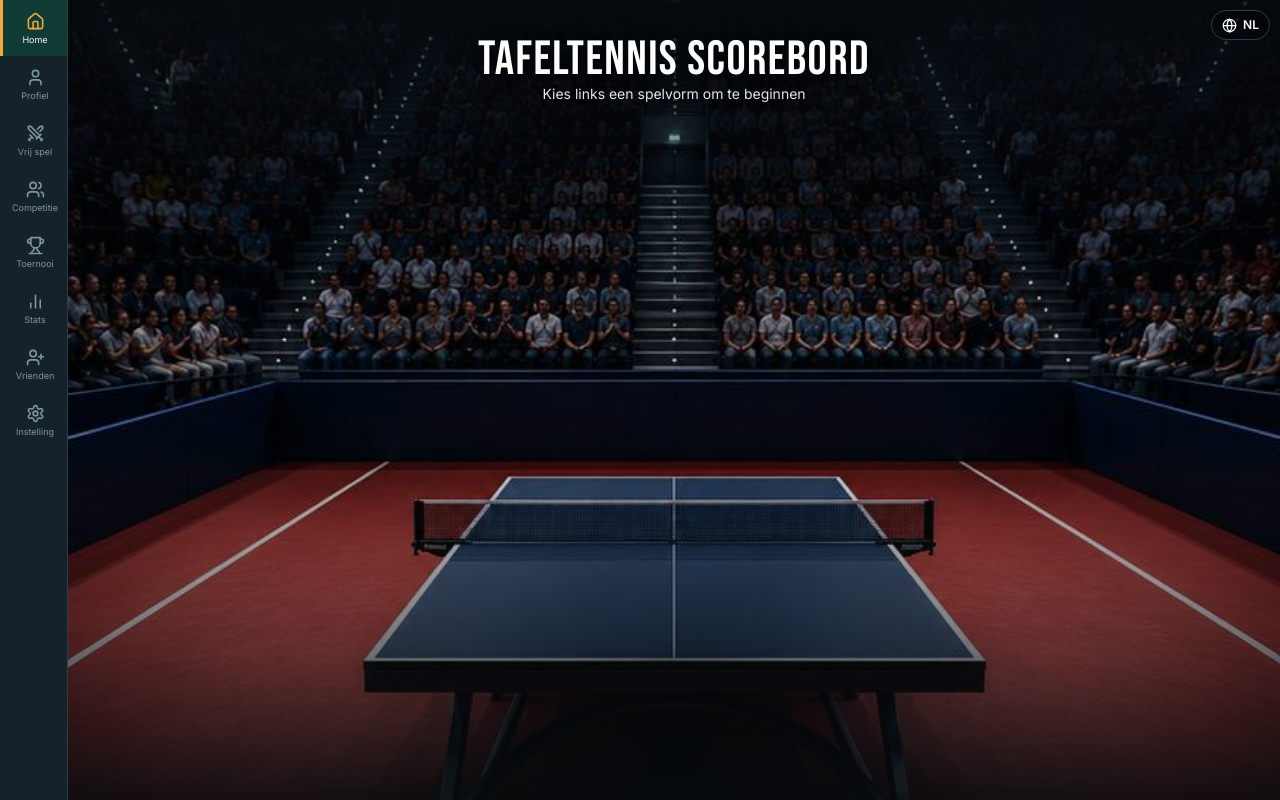
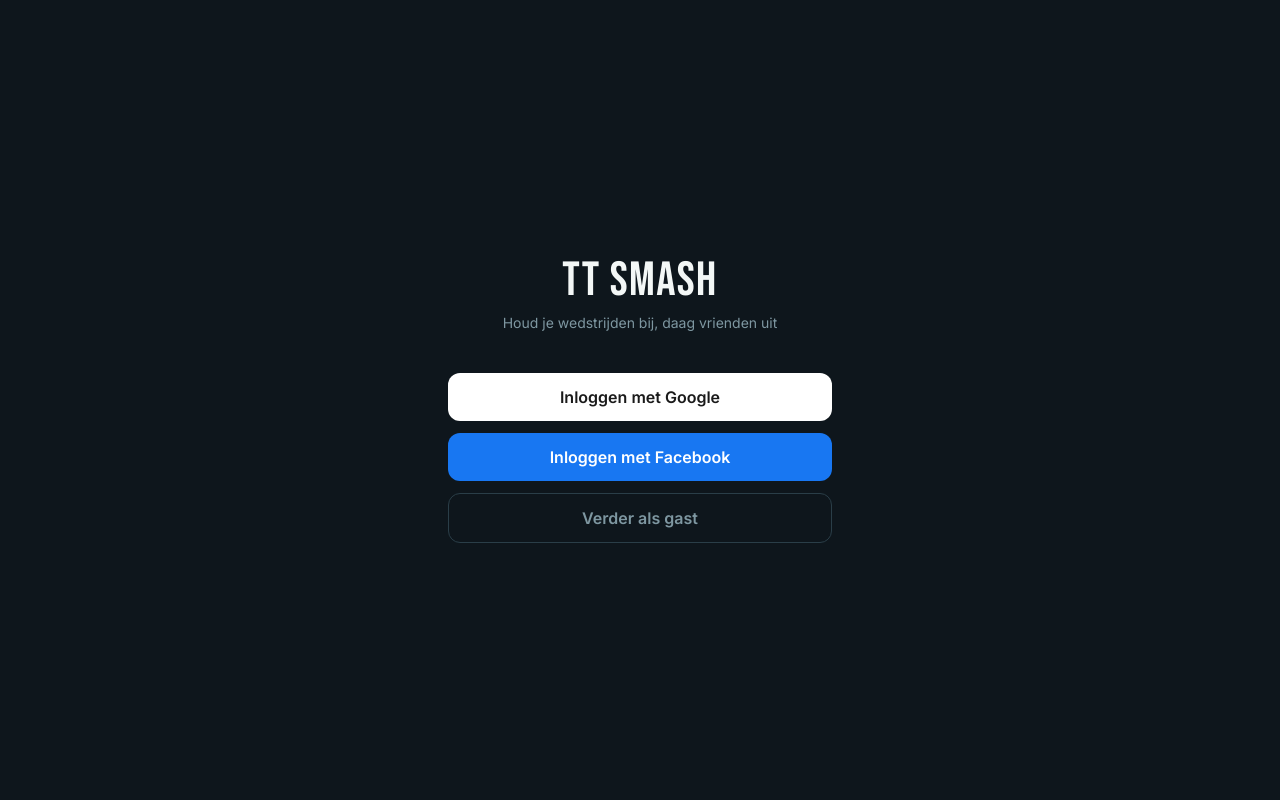
Before and after one commit to mthskln/TTSmash, a React (Vite) app: page / in a window 1280 px wide. Built offline with nearby package versions, Linux system fonts and the light colour scheme.

Commit message:
Add files via upload

```diff
--- a/package.json
+++ b/package.json
@@ -12,7 +12,8 @@
     "react": "^18.3.1",
     "react-dom": "^18.3.1",
     "lucide-react": "^0.383.0",
-    "recharts": "^2.12.7"
+    "recharts": "^2.12.7",
+    "@supabase/supabase-js": "^2.45.0"
   },
   "devDependencies": {
     "@vitejs/plugin-react": "^4.3.1",
--- a/public/privacy.html
+++ b/public/privacy.html
@@ -66,7 +66,7 @@
   <h2>Jouw rechten</h2>
   <p>
     Je kan op elk moment vragen om inzage in, correctie van, of verwijdering van je gegevens.
-    Neem hiervoor contact op via: <strong>[mthskln@gmail.com]</strong>.
+    Neem hiervoor contact op via: <strong>[jouw e-mailadres hier]</strong>.
   </p>
 
   <h2>Wijzigingen</h2>
--- a/src/App.jsx
+++ b/src/App.jsx
@@ -8,6 +8,7 @@ import {
 import {
   BarChart, Bar, LineChart, Line, XAxis, YAxis, CartesianGrid, Tooltip, ResponsiveContainer,
 } from 'recharts';
+import { supabase } from './supabaseClient';
 
 /* ============================= DESIGN TOKENS ============================= */
 const C = {
@@ -93,6 +94,7 @@ const TRANSLATIONS = {
   en: {
     nav_home: 'Home', nav_freeplay: 'Free play', nav_competition: 'Competition', nav_tournament: 'Tournament', nav_stats: 'Stats', nav_settings: 'Settings',
     home_title: 'Table Tennis Scoreboard', home_subtitle: 'Pick a game mode on the left to get started',
+    auth_subtitle: 'Track your matches, compete with friends', auth_google: 'Sign in with Google', auth_facebook: 'Sign in with Facebook', auth_guest: 'Continue as guest',
     news_badge: 'LIVE RESULTS',
     settings_title: 'Settings', settings_toss_label: 'Coin toss for serve', settings_toss_desc: 'Flip a coin before each match to decide who serves first.',
     settings_voice_label: 'Voice control for points', settings_voice_desc: "Say a player's name, or 'left'/'right', to award a point while playing.",
@@ -163,6 +165,7 @@ const TRANSLATIONS = {
   fr: {
     nav_home: 'Accueil', nav_freeplay: 'Partie libre', nav_competition: 'Compétition', nav_tournament: 'Tournoi', nav_stats: 'Stats', nav_settings: 'Réglages',
     home_title: 'Tableau de score tennis de table', home_subtitle: 'Choisissez un mode de jeu à gauche pour commencer',
+    auth_subtitle: 'Suis tes matchs, défie tes amis', auth_google: 'Se connecter avec Google', auth_facebook: 'Se connecter avec Facebook', auth_guest: 'Continuer en tant qu\'invité',
     news_badge: 'RÉSULTATS EN DIRECT',
     settings_title: 'Réglages', settings_toss_label: 'Tirage au sort pour le service', settings_toss_desc: 'Tirer à pile ou face avant chaque match pour savoir qui sert en premier.',
     settings_voice_label: 'Reconnaissance vocale des points', settings_voice_desc: "Dites le nom d'un joueur, ou « gauche »/« droite », pour attribuer un point en jouant.",
@@ -233,6 +236,7 @@ const TRANSLATIONS = {
   nl: {
     nav_home: 'Home', nav_freeplay: 'Vrij spel', nav_competition: 'Competitie', nav_tournament: 'Toernooi', nav_stats: 'Stats', nav_settings: 'Instelling',
     home_title: 'Tafeltennis Scorebord', home_subtitle: 'Kies links een spelvorm om te beginnen',
+    auth_subtitle: 'Houd je wedstrijden bij, daag vrienden uit', auth_google: 'Inloggen met Google', auth_facebook: 'Inloggen met Facebook', auth_guest: 'Verder als gast',
     news_badge: 'LIVE UITSLAGEN',
     settings_title: 'Instellingen', settings_toss_label: 'Muntworp voor opslag', settings_toss_desc: 'Voor elke wedstrijd eerst een coinflip om te bepalen wie mag serveren.',
     settings_voice_label: 'Spraakherkenning voor punten', settings_voice_desc: "Zeg een naam, of 'links'/'rechts', om tijdens het spelen een punt toe te kennen.",
@@ -303,6 +307,7 @@ const TRANSLATIONS = {
   ru: {
     nav_home: 'Главная', nav_freeplay: 'Свободная игра', nav_competition: 'Лига', nav_tournament: 'Турнир', nav_stats: 'Стат.', nav_settings: 'Настройки',
     home_title: 'Табло настольного тенниса', home_subtitle: 'Выберите режим игры слева, чтобы начать',
+    auth_subtitle: 'Отслеживай матчи, соревнуйся с друзьями', auth_google: 'Войти через Google', auth_facebook: 'Войти через Facebook', auth_guest: 'Продолжить как гость',
     news_badge: 'ПОСЛЕДНИЕ РЕЗУЛЬТАТЫ',
     settings_title: 'Настройки', settings_toss_label: 'Жребий на подачу', settings_toss_desc: 'Перед каждым матчем подбрасывать монету, чтобы решить, кто подаёт первым.',
     settings_voice_label: 'Голосовое управление очками', settings_voice_desc: 'Произнесите имя игрока или «слева»/«справа», чтобы засчитать очко во время игры.',
@@ -373,6 +378,7 @@ const TRANSLATIONS = {
   zh: {
     nav_home: '首页', nav_freeplay: '自由对战', nav_competition: '联赛', nav_tournament: '锦标赛', nav_stats: '统计', nav_settings: '设置',
     home_title: '乒乓球计分板', home_subtitle: '在左侧选择一种玩法开始',
+    auth_subtitle: '记录比赛，与好友一较高下', auth_google: '使用 Google 登录', auth_facebook: '使用 Facebook 登录', auth_guest: '以访客身份继续',
     news_badge: '最新战报',
     settings_title: '设置', settings_toss_label: '掷硬币决定发球', settings_toss_desc: '每场比赛开始前掷硬币，决定谁先发球。',
     settings_voice_label: '语音记分', settings_voice_desc: '说出选手姓名，或说"左"/"右"，即可在比赛中记一分。',
@@ -443,6 +449,7 @@ const TRANSLATIONS = {
   es: {
     nav_home: 'Inicio', nav_freeplay: 'Juego libre', nav_competition: 'Liga', nav_tournament: 'Torneo', nav_stats: 'Stats', nav_settings: 'Ajustes',
     home_title: 'Marcador de Tenis de Mesa', home_subtitle: 'Elige un modo de juego a la izquierda para empezar',
+    auth_subtitle: 'Registra tus partidos, compite con amigos', auth_google: 'Iniciar sesión con Google', auth_facebook: 'Iniciar sesión con Facebook', auth_guest: 'Continuar como invitado',
     news_badge: 'ÚLTIMOS RESULTADOS',
     settings_title: 'Ajustes', settings_toss_label: 'Sorteo para el saque', settings_toss_desc: 'Lanzar una moneda antes de cada partido para decidir quién saca primero.',
     settings_voice_label: 'Control por voz de los puntos', settings_voice_desc: 'Di el nombre de un jugador, o "izquierda"/"derecha", para anotar un punto mientras juegas.',
@@ -513,6 +520,7 @@ const TRANSLATIONS = {
   pt: {
     nav_home: 'Início', nav_freeplay: 'Jogo livre', nav_competition: 'Liga', nav_tournament: 'Torneio', nav_stats: 'Stats', nav_settings: 'Definições',
     home_title: 'Marcador de Ténis de Mesa', home_subtitle: 'Escolha um modo de jogo à esquerda para começar',
+    auth_subtitle: 'Regista as tuas partidas, compete com amigos', auth_google: 'Iniciar sessão com Google', auth_facebook: 'Iniciar sessão com Facebook', auth_guest: 'Continuar como convidado',
     news_badge: 'ÚLTIMOS RESULTADOS',
     settings_title: 'Definições', settings_toss_label: 'Sorteio para o serviço', settings_toss_desc: 'Lançar uma moeda antes de cada jogo para decidir quem serve primeiro.',
     settings_voice_label: 'Controlo por voz dos pontos', settings_voice_desc: 'Diga o nome de um jogador, ou "esquerda"/"direita", para marcar um ponto durante o jogo.',
@@ -583,6 +591,7 @@ const TRANSLATIONS = {
   ja: {
     nav_home: 'ホーム', nav_freeplay: 'フリープレイ', nav_competition: 'リーグ戦', nav_tournament: 'トーナメント', nav_stats: '統計', nav_settings: '設定',
     home_title: '卓球スコアボード', home_subtitle: '左側からプレイ形式を選んで始めましょう',
+    auth_subtitle: '試合を記録し、友達と競おう', auth_google: 'Googleでログイン', auth_facebook: 'Facebookでログイン', auth_guest: 'ゲストとして続ける',
     news_badge: '最新結果',
     settings_title: '設定', settings_toss_label: 'サーブ権のコイントス', settings_toss_desc: '各試合の前にコインを投げて、誰が先にサーブするか決めます。',
     settings_voice_label: '得点の音声認識', settings_voice_desc: 'プレー中に選手の名前、または「左」「右」と言うと得点が入ります。',
@@ -653,6 +662,7 @@ const TRANSLATIONS = {
   ko: {
     nav_home: '홈', nav_freeplay: '자유 경기', nav_competition: '리그', nav_tournament: '토너먼트', nav_stats: '통계', nav_settings: '설정',
     home_title: '탁구 스코어보드', home_subtitle: '왼쪽에서 경기 방식을 선택해 시작하세요',
+    auth_subtitle: '경기를 기록하고 친구와 경쟁하세요', auth_google: 'Google로 로그인', auth_facebook: 'Facebook으로 로그인', auth_guest: '게스트로 계속하기',
     news_badge: '최신 경기 결과',
     settings_title: '설정', settings_toss_label: '서브권 동전 던지기', settings_toss_desc: '매 경기 전 동전을 던져 누가 먼저 서브할지 정합니다.',
     settings_voice_label: '음성으로 득점 기록', settings_voice_desc: '경기 중 선수 이름 또는 "왼쪽"/"오른쪽"이라고 말하면 득점이 기록됩니다.',
@@ -2200,6 +2210,67 @@ function LanguagePicker() {
 }
 
 /* ============================= HOME ============================= */
+/* ============================= AUTH ============================= */
+function AuthScreen() {
+  const { t } = useT();
+  const [loading, setLoading] = useState(null); // null | 'google' | 'facebook' | 'guest'
+  const [error, setError] = useState('');
+
+  async function signInWithProvider(provider) {
+    setLoading(provider);
+    setError('');
+    const { error } = await supabase.auth.signInWithOAuth({
+      provider,
+      options: { redirectTo: window.location.origin },
+    });
+    if (error) { setError(error.message); setLoading(null); }
+  }
+
+  async function signInAsGuest() {
+    setLoading('guest');
+    setError('');
+    const { error } = await supabase.auth.signInAnonymously();
+    if (error) { setError(error.message); setLoading(null); }
+  }
+
+  return (
+    <div className="fixed inset-0 z-50 flex items-center justify-center p-6" style={{ background: C.bg }}>
+      <div className="w-full max-w-sm text-center">
+        <div className="tt-display text-5xl mb-2" style={{ color: C.text }}>TT Smash</div>
+        <p className="tt-body text-sm mb-10" style={{ color: C.dim }}>{t('auth_subtitle')}</p>
+        <div className="flex flex-col gap-3">
+          <button
+            onClick={() => signInWithProvider('google')}
+            disabled={loading !== null}
+            className="tt-body w-full px-4 py-3 rounded-xl font-semibold flex items-center justify-center gap-2 disabled:opacity-50"
+            style={{ background: '#fff', color: '#1a1a1a' }}
+          >
+            {t('auth_google')}
+          </button>
+          <button
+            onClick={() => signInWithProvider('facebook')}
+            disabled={loading !== null}
+            className="tt-body w-full px-4 py-3 rounded-xl font-semibold flex items-center justify-center gap-2 disabled:opacity-50"
+            style={{ background: '#1877F2', color: '#fff' }}
+          >
+            {t('auth_facebook')}
+          </button>
+          <button
+            onClick={signInAsGuest}
+            disabled={loading !== null}
+            className="tt-body w-full px-4 py-3 rounded-xl font-semibold disabled:opacity-50"
+            style={{ background: 'transparent', color: C.dim, border: `1px solid ${C.line}` }}
+          >
+            {t('auth_guest')}
+          </button>
+        </div>
+        {error && <div className="tt-body text-xs mt-4" style={{ color: C.red }}>{error}</div>}
+      </div>
+    </div>
+  );
+}
+
+/* ============================= HOME ============================= */
 function Home({ matchLog }) {
   const { t } = useT();
   const [playIntro] = useState(() => {
@@ -3347,6 +3418,34 @@ export default function App() {
   const [friends, setFriendsState] = useState([]);
   const [myName, setMyNameState] = useState('');
   const [myPhoto, setMyPhotoState] = useState(null);
+  const [session, setSession] = useState(undefined); // undefined = still checking, null = logged out, object = logged in
+
+  useEffect(() => {
+    supabase.auth.getSession().then(({ data }) => setSession(data.session));
+    const { data: listener } = supabase.auth.onAuthStateChange((_event, newSession) => {
+      setSession(newSession);
+    });
+    return () => listener.subscription.unsubscribe();
+  }, []);
+
+  useEffect(() => {
+    if (!session || !session.user) return;
+    const user = session.user;
+    (async () => {
+      try {
+        const { data: existing } = await supabase.from('profiles').select('id').eq('id', user.id).maybeSingle();
+        if (!existing) {
+          const meta = user.user_metadata || {};
+          const suggestedName = meta.full_name || meta.name || (user.email ? user.email.split('@')[0] : 'Speler');
+          await supabase.from('profiles').insert({
+            id: user.id,
+            username: suggestedName,
+            avatar_url: meta.avatar_url || meta.picture || null,
+          });
+        }
+      } catch (e) { /* profile creation best-effort */ }
+    })();
+  }, [session]);
 
   const [fpState, setFpState] = useState({ mode: 'enkel', bestOf: 5, names: ['', ''] });
   const [tState, setTState] = useState({ mode: 'enkel', count: 8, names: Array(8).fill(''), rounds: null });
@@ -3468,6 +3567,18 @@ export default function App() {
   const t = (key, vars) => tFn(lang, key, vars);
   const langCtxValue = { lang, setLang, t, languages: LANGUAGES };
 
+  if (session === undefined) {
+    return <div className="fixed inset-0 flex items-center justify-center" style={{ background: C.bg, color: C.dim }}>{t('loading_text')}</div>;
+  }
+  if (session === null) {
+    return (
+      <LangContext.Provider value={langCtxValue}>
+        <style>{fontImport}</style>
+        <AuthScreen />
+      </LangContext.Provider>
+    );
+  }
+
   let content;
   if (!loaded) {
     content = <div className="tt-body text-center py-20" style={{ color: C.dim }}>{t('loading_text')}</div>;
--- /dev/null
+++ b/src/supabaseClient.js
@@ -0,0 +1,7 @@
+import { createClient } from '@supabase/supabase-js';
+
+// This "publishable key" is designed to be public — safe to ship in client-side code.
+const supabaseUrl = 'https://ebpylfkajtawppktghml.supabase.co';
+const supabaseKey = 'sb_publishable_f-3_MfXHBwIwsPHYm5hsDQ_ZMmJSM5x';
+
+export const supabase = createClient(supabaseUrl, supabaseKey);
```
